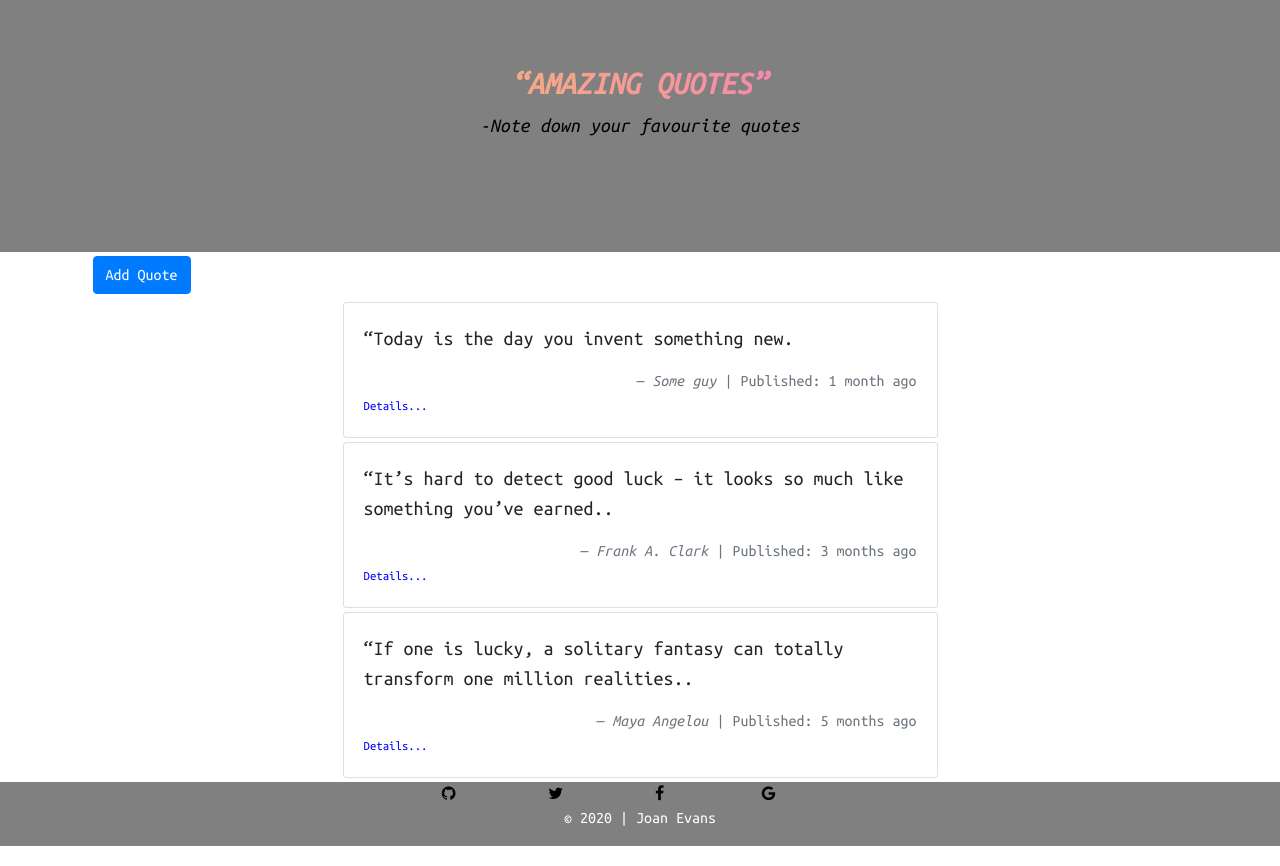
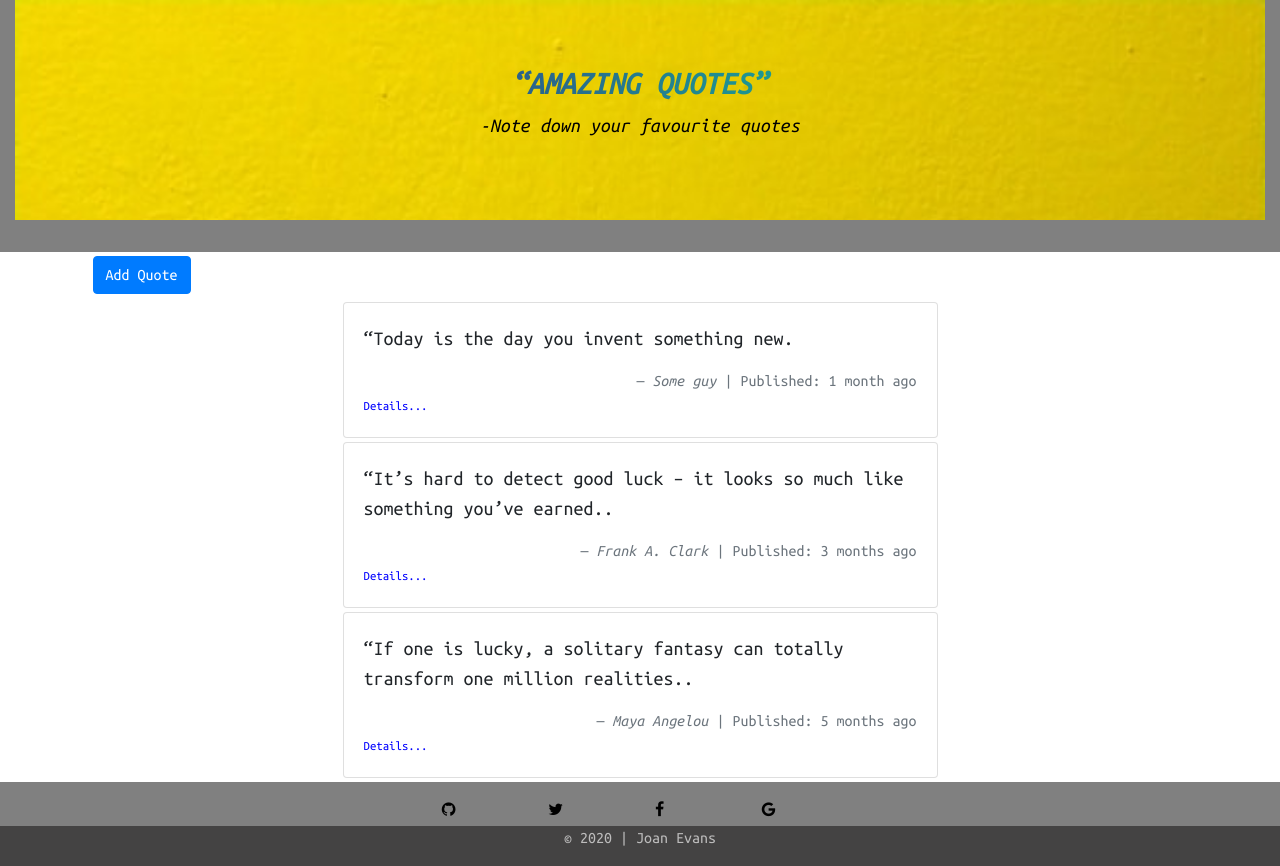
Before and after one commit to joanwanjiku/Quotes, an Angular app: page / in a window 1280 px wide. Built offline with nearby package versions, Linux system fonts and the light colour scheme.

Commit message:
Added a background image to the header section

```diff
--- a/src/app/add-quote/add-quote.component.css
+++ b/src/app/add-quote/add-quote.component.css
@@ -17,5 +17,5 @@
 .success{
     color: black;
     background: rgba(0, 128, 0, 0.483);
-    font-size: 1rem;
+    font-size: .875rem;
 }
--- a/src/app/footer-component/footer-component.component.css
+++ b/src/app/footer-component/footer-component.component.css
@@ -1,5 +1,5 @@
 p{
-    color: white;
+    color: rgba(255, 255, 255, 0.646);
     text-align: center;
 }
 i{
@@ -9,3 +9,7 @@ i:hover{
     color: blue;
     cursor: pointer;
 }
+.last{
+    background: rgb(68, 67, 67);
+    margin-top: 1em;
+}
--- a/src/app/footer-component/footer-component.component.html
+++ b/src/app/footer-component/footer-component.component.html
@@ -1,4 +1,4 @@
-<div class="row justify-content-center">
+<div class="row justify-content-center mt-3">
     <div class="col-sm-1">
         <a href="https://github.com/joanwanjiku"><i class="fa fa-github" aria-hidden="true"></i></a>
     </div>
@@ -13,7 +13,7 @@
     </div>
 
 </div>
-<div class="row">
+<div class="row mt-1 last">
     <div class="col-sm-12">
         <p>&copy; 2020 | Joan Evans</p>
     </div>
--- a/src/app/header-component/header-component.component.css
+++ b/src/app/header-component/header-component.component.css
@@ -4,7 +4,7 @@
     font-weight: bold;
     font-style: italic;
     text-transform: uppercase;
-	background: linear-gradient(to right, #EDE342, #F2BF6C,#F69A97, #FB76C1, #FF51EB);
+	background: linear-gradient(to right, #42047e, #07f49e);
 	background-clip: text;
 	-webkit-text-fill-color: transparent;
 }
@@ -13,5 +13,7 @@ p{
     color: black;
 }
 .changebg{
-    background: gray;
+    background: url('../../assets/images/bg.jpg');
+    background-size: cover;
+    background-repeat: no-repeat;
 }
--- a/src/app/header-component/header-component.component.html
+++ b/src/app/header-component/header-component.component.html
@@ -1,4 +1,4 @@
-<div class="jumbotron changebg">
+<div class="jumbotron jumbotron-fluid changebg">
     <div class="container">
       <h1 class="gradient"><q>{{title}}</q></h1>
       <p class="lead"> <cite>-{{subtitle}}</cite></p>
```
Also changed, not shown: src/assets/images/bg.jpg (added).
